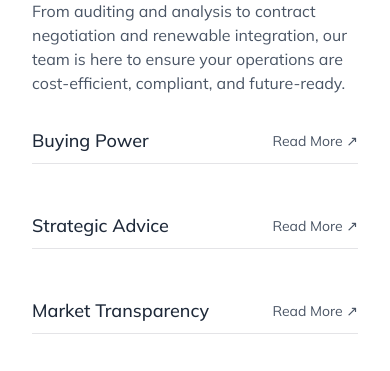
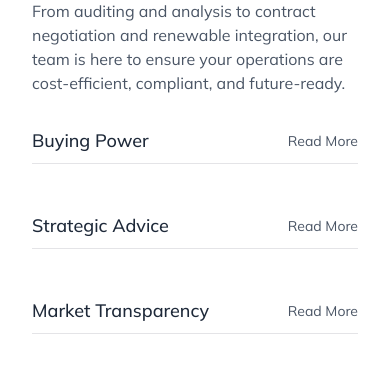
Before and after one commit to anthonynuge/landing-page-national-gridx, a Next.js app: page / in a window 390 px wide. Shown: the part 4360-4731 px from the top of the page. Built offline with nearby package versions, Linux system fonts and the light colour scheme.

Commit message:
Remove emojis causing rendering issues on mobile.

```diff
--- a/src/components/home/WhyUsSection.tsx
+++ b/src/components/home/WhyUsSection.tsx
@@ -34,7 +34,7 @@ export default function WhyUsSection() {
                       {text}
                     </span>
                     <span className="text-sm text-gray-600 group-hover:text-black">
-                      Read More ↗
+                      Read More
                     </span>
                   </div>
                   <div className="relative h-[1px] bg-border overflow-hidden">
--- a/src/components/services/Solutions.tsx
+++ b/src/components/services/Solutions.tsx
@@ -36,7 +36,7 @@ export default function SolutionsSection() {
                     {text}
                   </span>
                   <span className="text-sm text-gray-600 group-hover:text-black">
-                    Read More ↗
+                    Read More
                   </span>
                 </div>
                 <div className="relative h-[1px] bg-border overflow-hidden">
```
